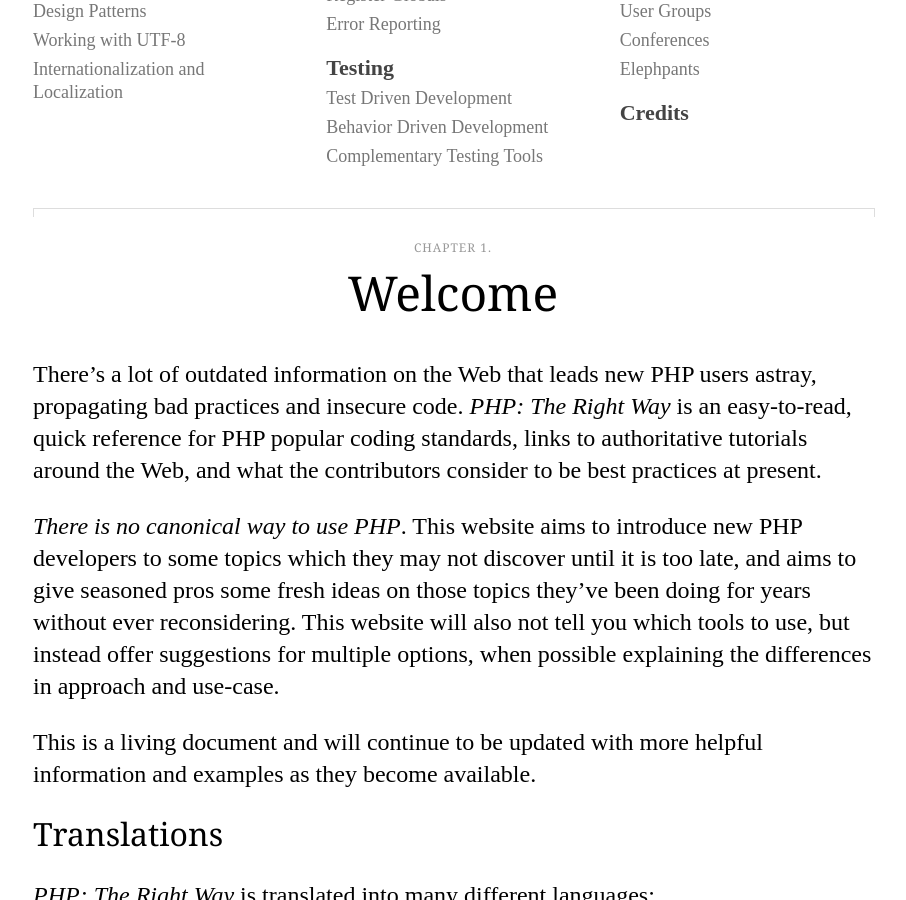
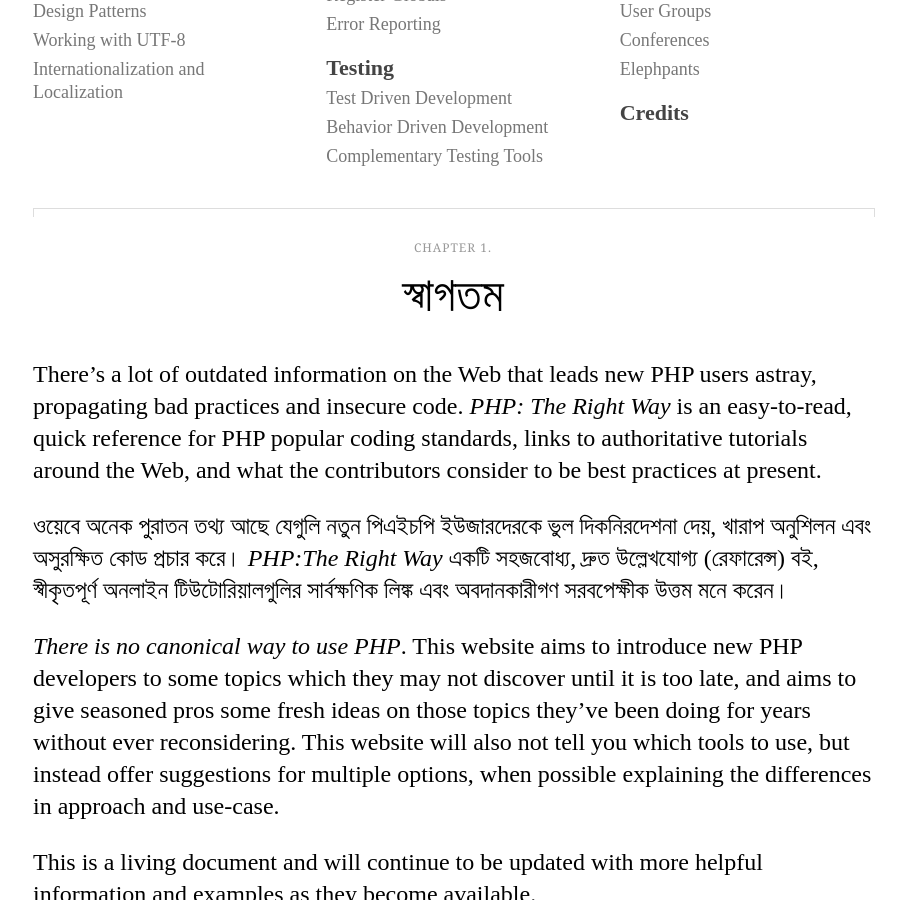
Before and after one commit to codeguy/php-the-right-way, a Jekyll site: the page built from index.html, in a window 1280 px wide and 900 px high, scrolled down 1034 px. Shown: the whole window, without its empty margins (187-1093 px from the left). Built offline with Jekyll 4.4.1, drawn with Linux system fonts in a browser that asks for light colours.

Commit message:
Header and first para updated
in progress.

```diff
--- a/_includes/welcome.md
+++ b/_includes/welcome.md
@@ -1,9 +1,12 @@
-# Welcome
+# স্বাগতম
 
 There's a lot of outdated information on the Web that leads new PHP users astray,
 propagating bad practices and insecure code. _PHP: The Right Way_ is an easy-to-read,
 quick reference for PHP popular coding standards, links to authoritative tutorials
 around the Web, and what the contributors consider to be best practices at present.
+
+ওয়েবে অনেক পুরাতন তথ্য আছে যেগুলি নতুন পিএইচপি ইউজারদেরকে ভুল দিকনিরদেশনা দেয়, খারাপ অনুশিলন এবং অসুরক্ষিত কোড প্রচার করে। _PHP:The Right Way_ একটি সহজবোধ্য, দ্রুত উল্লেখযোগ্য (রেফারেন্স) বই, স্বীকৃতপূর্ণ অনলাইন টিউটোরিয়ালগুলির সার্বক্ষণিক
+লিঙ্ক এবং অবদানকারীগণ সরবপেক্ষীক উত্তম মনে করেন।
 
 _There is no canonical way to use PHP_. This website aims to introduce new PHP
 developers to some topics which they may not discover until it is too late, and aims
```
